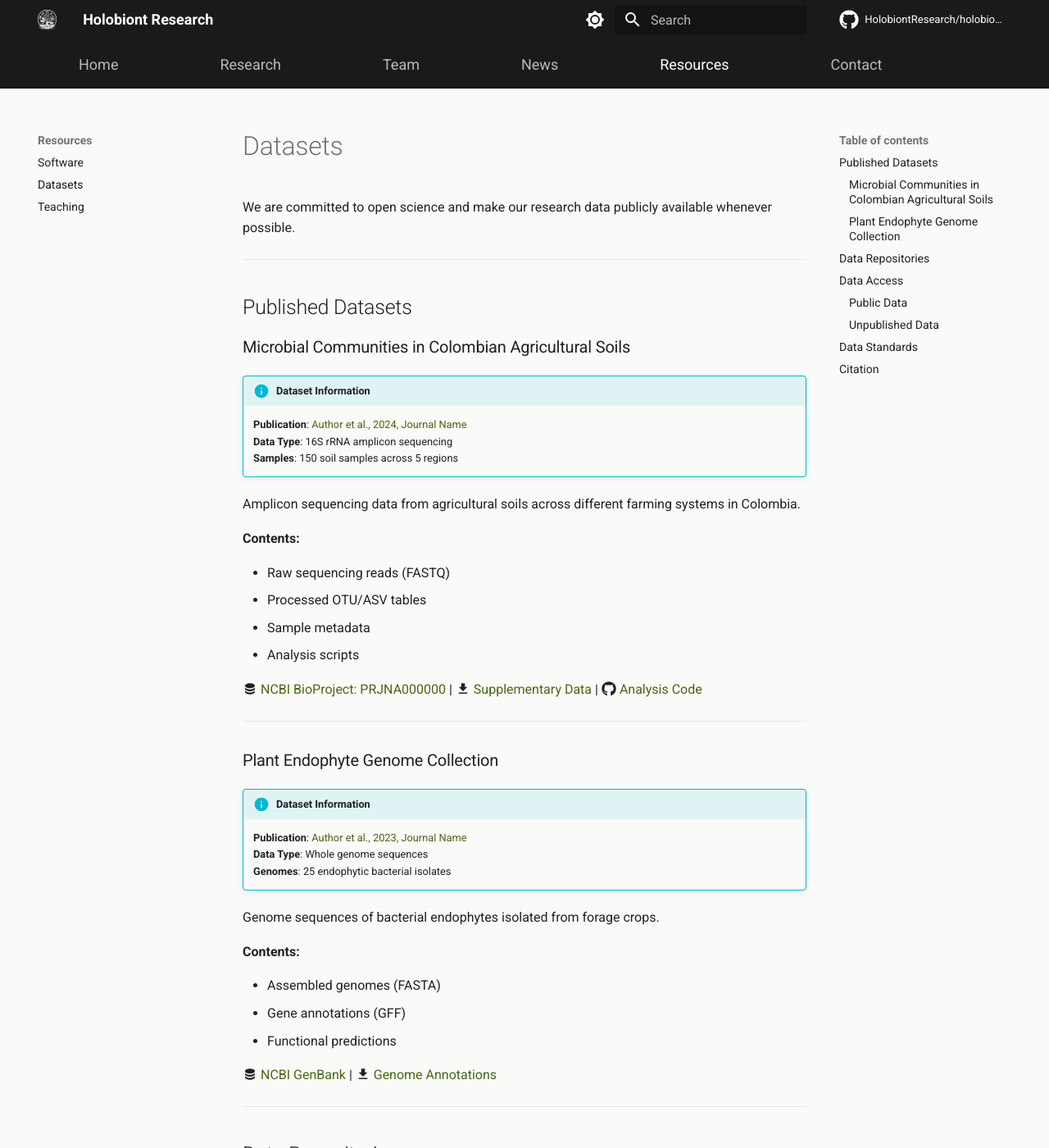
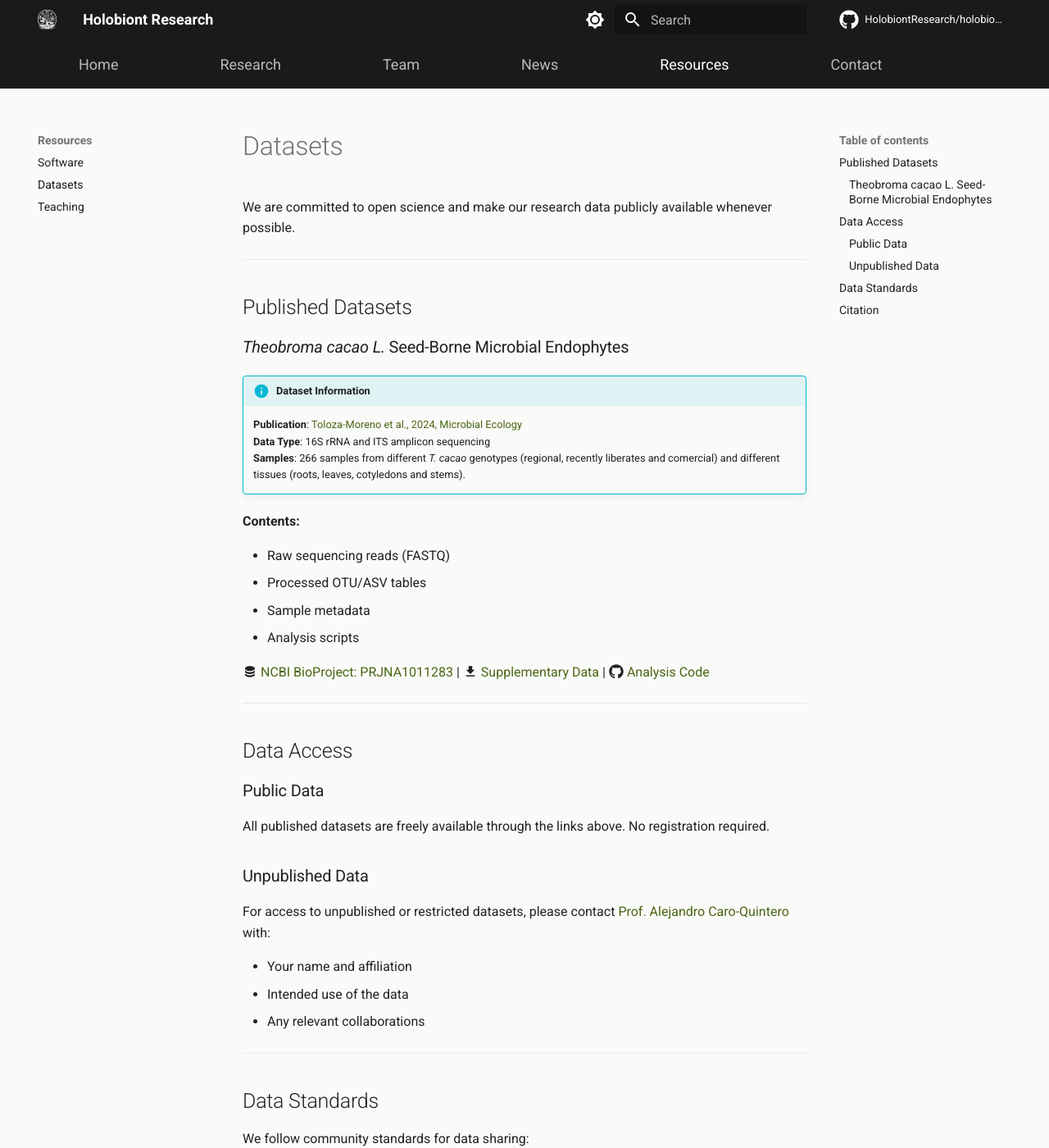
Before and after one commit to HolobiontResearch/holobionts-website, an MkDocs documentation site: the page built from docs/resources/datasets.md, in a window 1280 px wide and 1400 px high. Shown: the whole window at 82% size. Built offline with MkDocs 1.6.1 and Material for MkDocs 9.7.7, drawn with Linux system fonts in a browser that asks for light colours; comment, search, counter and statistics services are not loaded; some of the changed text lies outside the part shown.

Commit message:
Include example dataset

```diff
--- a/docs/resources/datasets.md
+++ b/docs/resources/datasets.md
@@ -6,14 +6,12 @@ We are committed to open science and make our research data publicly available w
 
 ## Published Datasets
 
-### Microbial Communities in Colombian Agricultural Soils
+### _Theobroma cacao L._ Seed-Borne Microbial Endophytes
 
 !!! info "Dataset Information"
-    **Publication**: [Author et al., 2024, Journal Name](#)
-    **Data Type**: 16S rRNA amplicon sequencing
-    **Samples**: 150 soil samples across 5 regions
-
-Amplicon sequencing data from agricultural soils across different farming systems in Colombia.
+    **Publication**: [Toloza-Moreno et al., 2024, Microbial Ecology](https://doi.org/10.1007/s00248-024-02409-9)
+    **Data Type**: 16S rRNA and ITS amplicon sequencing
+    **Samples**: 266 samples from different _T. cacao_ genotypes (regional, recently liberates and comercial) and different tissues (roots, leaves, cotyledons and stems).
 
 **Contents:**
 
@@ -22,39 +20,7 @@ Amplicon sequencing data from agricultural soils across different farming system
 - Sample metadata
 - Analysis scripts
 
-:material-database: [NCBI BioProject: PRJNA000000](#) | :material-download: [Supplementary Data](#) | :fontawesome-brands-github: [Analysis Code](#)
-
----
-
-### Plant Endophyte Genome Collection
-
-!!! info "Dataset Information"
-    **Publication**: [Author et al., 2023, Journal Name](#)
-    **Data Type**: Whole genome sequences
-    **Genomes**: 25 endophytic bacterial isolates
-
-Genome sequences of bacterial endophytes isolated from forage crops.
-
-**Contents:**
-
-- Assembled genomes (FASTA)
-- Gene annotations (GFF)
-- Functional predictions
-
-:material-database: [NCBI GenBank](#) | :material-download: [Genome Annotations](#)
-
----
-
-## Data Repositories
-
-Our data is deposited in the following repositories:
-
-| Repository | Data Type | Access |
-|------------|-----------|--------|
-| [NCBI SRA](https://www.ncbi.nlm.nih.gov/sra) | Raw sequencing data | Public |
-| [NCBI GenBank](https://www.ncbi.nlm.nih.gov/genbank/) | Genome assemblies | Public |
-| [Figshare](https://figshare.com) | Supplementary files | Public |
-| [Zenodo](https://zenodo.org) | Code & workflows | Public |
+:material-database: [NCBI BioProject: PRJNA1011283](https://www.ncbi.nlm.nih.gov/bioproject/?term=(PRJNA1011283)) | :material-download: [Supplementary Data](https://link.springer.com/article/10.1007/s00248-024-02409-9#Sec18) | :fontawesome-brands-github: [Analysis Code](https://github.com/HolobiontResearch)
 
 ---
 
```
